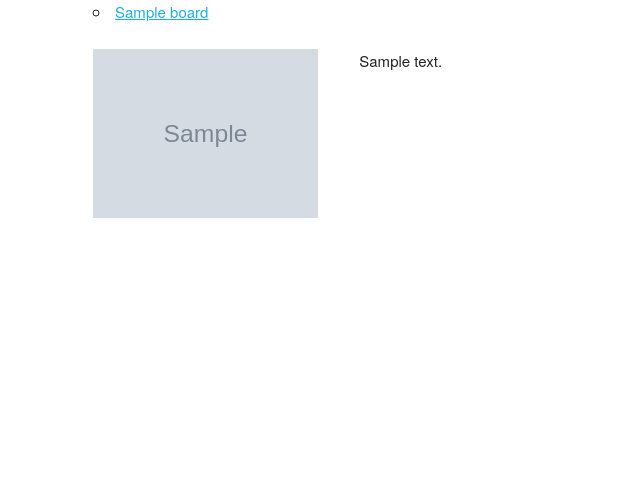
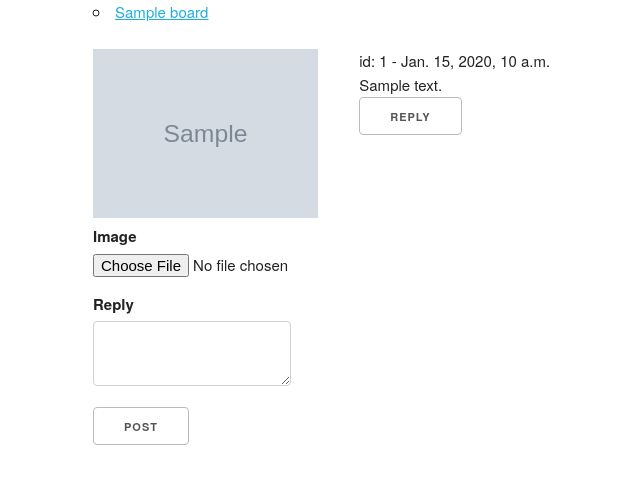
Before and after one commit to FFX01/robo, a Django app: page /thread/1/ in a window 1280 px wide. Shown: the top 484 px of the page, without its empty margins (35-675 px from the left). Run offline with Django 3.2, Linux system fonts and the light colour scheme; tables that the repository leaves empty hold one stand-in row (values such as "Sample post"); grey boxes marked "Sample" are stand-in pictures.

Commit message:
V0.0.1 - added post reply form. added TODOs.

```diff
--- a/cyber/thread/templates/thread/single_thread.html
+++ b/cyber/thread/templates/thread/single_thread.html
@@ -9,8 +9,24 @@
                     <img src="{{post.image.url}}" alt="" width="100%">
                 </div>
                 <div class="nine columns">
-                    {{post.body}}
+                    <span class="post-meta">id: {{post.id}} - {{post.timestamp}}</span>
+                    <div class="post-body">{{post.body}}</div>
+                    <div class="post-reply">
+                        <input type="button" value="reply">
+                    </div>
                 </div>
+            </div>
+            <div class="post-reply-box">
+                <form method="POST" class="post-reply-form" enctype="multipart/form-data">
+                    {% csrf_token %}
+                    <input type="hidden" id="new_post_parent_thread" name="new_post_parent_thread" value="{{post.parent_thread.id}}">
+                    <input type="hidden" id="new_post_parent_post" name="new_post_parent_post" value="{{post.id}}">
+                    <label for="new_post_image">Image</label>
+                    <input type="file" accept="image/*" id="new_post_image" name="new_post_image" class="post-input-image">
+                    <label for="new_post_body">Reply</label>
+                    <textarea id="new_post_body" name="new_post_body" class="post-input-body"></textarea><br>
+                    <input type="submit" class="post-reply-submit" value="Post">
+                </form>
             </div>
         {% endfor %}
     {% endif %}
--- a/cyber/thread/views.py
+++ b/cyber/thread/views.py
@@ -1,7 +1,9 @@
 from django.shortcuts import render, get_object_or_404
+from django.http import HttpResponse
 from django.views.generic import View
 
 from .models import Thread
+from post.models import Post
 
 
 class SingleThread(View):
@@ -16,3 +18,9 @@ class SingleThread(View):
             'thread/single_thread.html',
             context,
         )
+
+    def post(self, request):
+        # TODO: Save new Post
+        # TODO: Create Post model form.
+        print(request.FILES)
+        return HttpResponse('Thanks')
```
